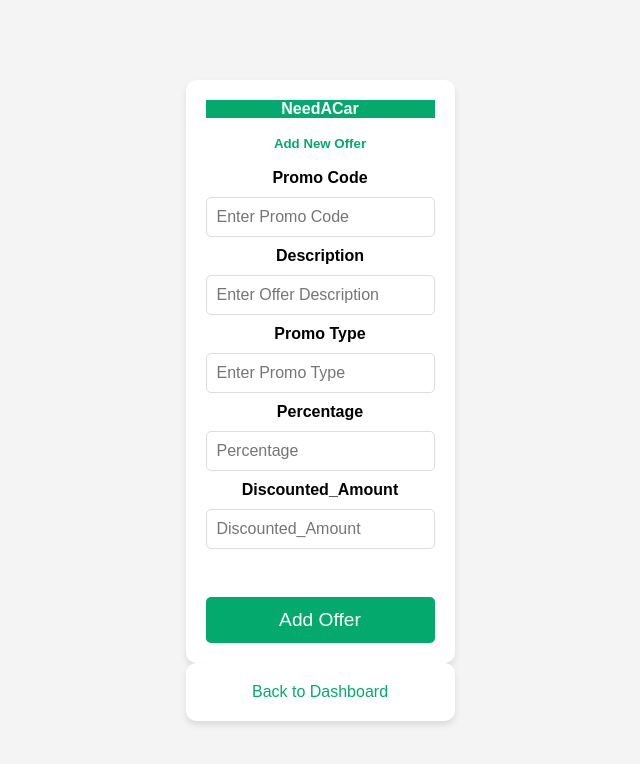
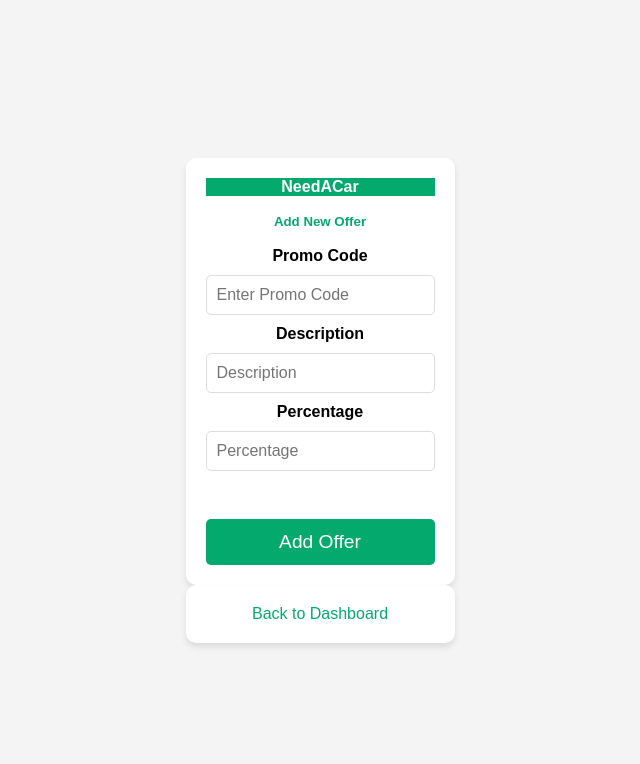
Before and after one commit to Lusaka2003/CSE370Project, a PHP site: page /addoffer.php in a window 1280 px wide. Shown: the top 764 px of the page, without its empty margins (320-960 px from the left). Run offline with PHP 8.4, Linux system fonts and the light colour scheme.

Commit message:
Update addoffer.php

```diff
--- a/addoffer.php
+++ b/addoffer.php
@@ -2,36 +2,38 @@
 include "connect.php";  // Include your database connection file
 
 // Declare variables
-$Promo_Code = $Description = $Promo_Type = $Percentage = $Discounted_Amount = "";
-$Promo_CodeErr = $DescriptionErr = $Promo_TypeErr = $PercentageErr = $Discounted_AmountErr = "";
+$Promo_Code=$Description=$Percentage="";
+$Promo_CodeErr=$DescriptionErr=$PercentageErr="";
 
 // If the form is submitted
 if ($_SERVER["REQUEST_METHOD"] == "POST") {
     // Capture form data
     $Promo_Code = $_POST['Promo_Code'];
     $Description = $_POST['Description'];
-    $Promo_Type = $_POST['Promo_Type'];
     $Percentage = $_POST['Percentage'];
-    $Discounted_Amount = $_POST['Discounted_Amount'];
+
 
     // Validate form fields
     if (empty($Promo_Code)) {
         $Promo_CodeErr = "Promo Code is required.";
     }
-    if (empty($Promo_Type)) {
-        $Promo_TypeErr = "Promo Type is required.";
+    if (empty($Description)) {
+        $DescriptionErr = "Description is required.";
+    }
+    if (empty($Percentage)) {
+        $PercentageErr = "Percentage is required.";
     }
 
     // If all fields are valid
-    if (empty($Promo_CodeErr) && empty($Promo_TypeErr)) {
+    if (empty($Promo_CodeErr) && empty($DescriptionErr)) {
         // Prepare the SQL INSERT query
-        $query = "INSERT INTO offer_details (Promo_Code, Description, Promo_Type, Percentage, Discounted_Amount)
-                  VALUES (?, ?, ?, ?, ?)";
+        $query = "INSERT INTO offer_details (Promo_Code,Description,Percentage)
+                  VALUES (?, ?, ?)";
 
         // Use prepared statements to prevent SQL injection
         if ($stmt = mysqli_prepare($conn, $query)) {
             // Bind the parameters to the prepared statement
-            mysqli_stmt_bind_param($stmt, "sssss", $Promo_Code, $Description, $Promo_Type, $Percentage, $Discounted_Amount);
+            mysqli_stmt_bind_param($stmt, "sss", $Promo_Code,$Description, $Percentage);
 
             // Execute the query
             if (mysqli_stmt_execute($stmt)) {
@@ -73,23 +75,14 @@ if ($_SERVER["REQUEST_METHOD"] == "POST") {
             <input type="text" placeholder="Enter Promo Code" name="Promo_Code" value="<?php echo htmlspecialchars($Promo_Code); ?>" required>
             <span class="error"><?php echo $Promo_CodeErr; ?></span><br>
 
-            <!-- Description -->
             <label for="Description"><b>Description</b></label><br>
-            <input type="text" placeholder="Enter Offer Description" name="Description" value="<?php echo htmlspecialchars($Description); ?>"><br>
+            <input type="text" placeholder="Description" name="Description" value="<?php echo $Description; ?>">
+            <span class="error"><?php echo $DescriptionErr; ?></span><br>
 
-            <!-- Promo Type -->
-            <label for="Promo_Type"><b>Promo Type</b></label><br>
-            <input type="text" placeholder="Enter Promo Type" name="Promo_Type" value="<?php echo htmlspecialchars($Promo_Type); ?>" required>
-            <span class="error"><?php echo $Promo_TypeErr; ?></span><br>
 
-            <!-- Percentage -->
             <label for="Percentage"><b>Percentage</b></label><br>
             <input type="text" placeholder="Percentage" name="Percentage" value="<?php echo $Percentage; ?>">
             <span class="error"><?php echo $PercentageErr; ?></span><br>
-
-            <label for="Discounted_Amount"><b>Discounted_Amount</b></label><br>
-            <input type="text" placeholder="Discounted_Amount" name="Discounted_Amount" value="<?php echo $Discounted_Amount; ?>">
-            <span class="error"><?php echo $Discounted_AmountErr; ?></span><br>
 
             <br>
             <button type="submit" class="registerbtn">Add Offer</button>
```
